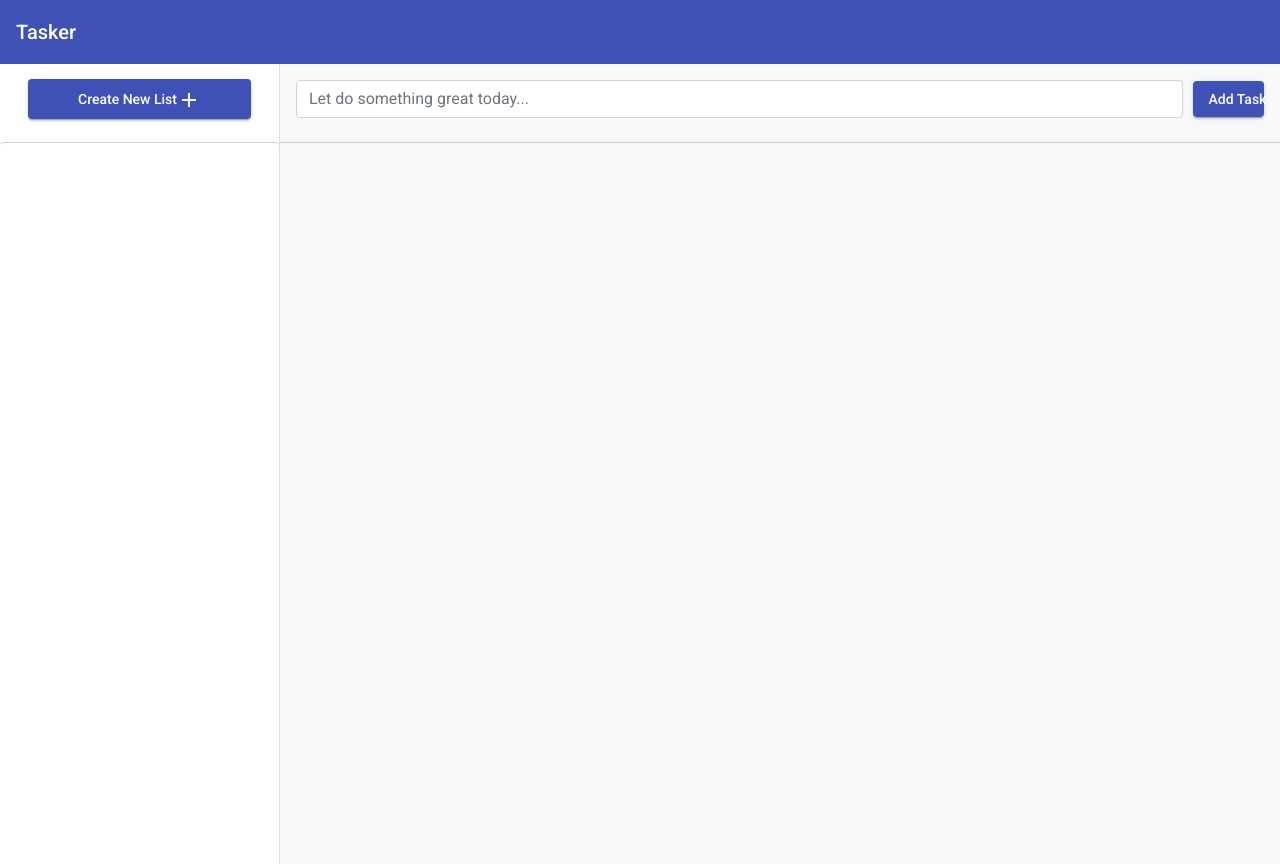
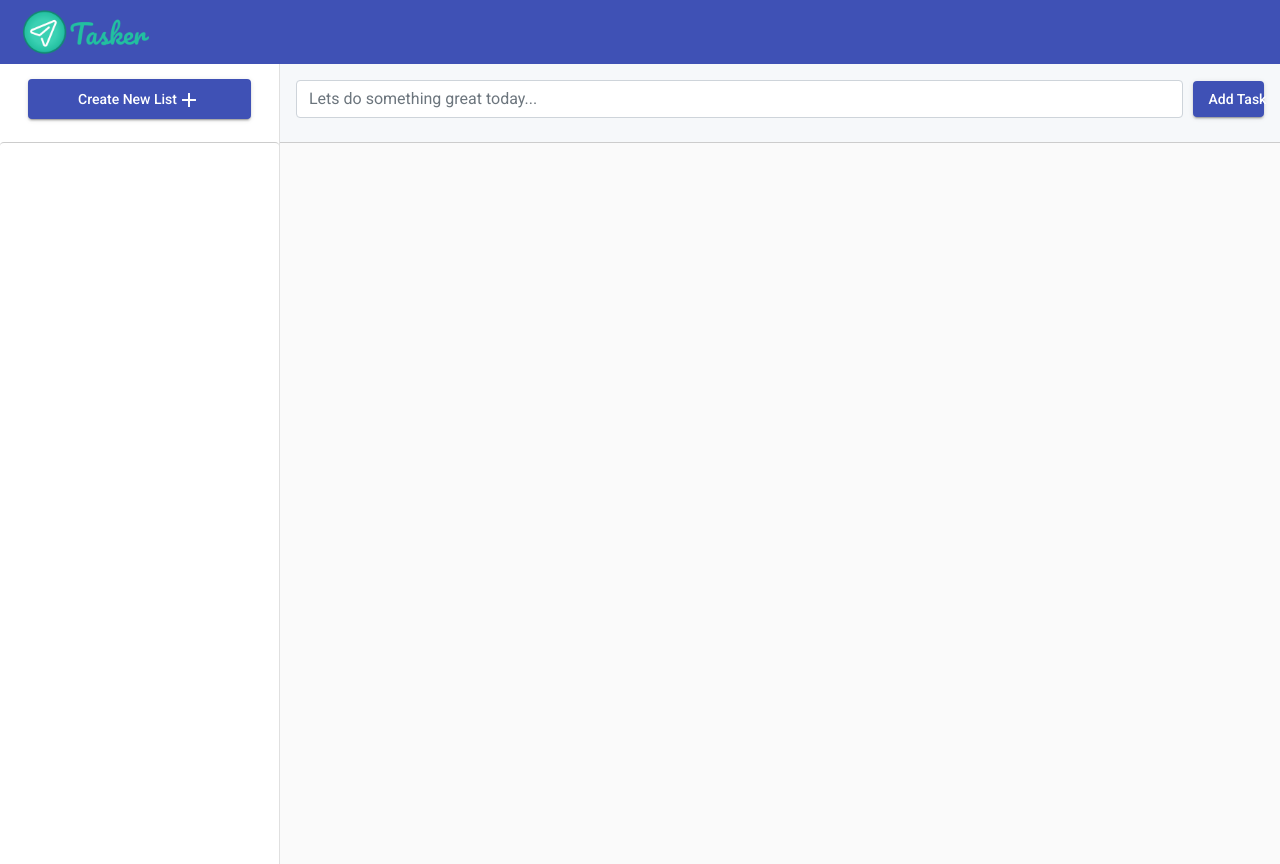
Before and after one commit to akshaypalekar/tasker-front-end, an Angular app: page / in a window 1280 px wide. Built offline with nearby package versions, Linux system fonts and the light colour scheme.

Commit message:
Logo added

```diff
--- a/src/app/Components/main-container/task-creat/task-creat.component.html
+++ b/src/app/Components/main-container/task-creat/task-creat.component.html
@@ -2,7 +2,7 @@
     <form (submit)="onSubmit(taskForm)" #taskForm="ngForm">
         <div class="form-row align-items-center">
             <div class="col-xs-12 col-lg-11">
-                <input type="text" class="form-control mb-2" id="inlineFormInput" placeholder="Let do something great today...">
+                <input type="text" class="form-control mb-2" id="inlineFormInput" placeholder="Lets do something great today...">
             </div>
             <div class="col-xs-12 col-lg-1">
                 <button mat-raised-button color="primary" class="btn btn-primary mb-2">Add Task</button>
--- a/src/app/Navigation/headnav-sidenav/headnav-sidenav.component.html
+++ b/src/app/Navigation/headnav-sidenav/headnav-sidenav.component.html
@@ -7,7 +7,9 @@
     *ngIf="isHandset$ | async">
     <mat-icon aria-label="Side nav toggle icon">menu</mat-icon>
   </button>
-  <span>Tasker</span>
+  <!-- <span>Tasker</span> -->
+  <img src="../../../assets/images/tasker_logo.png" width="140" height="140">
+
 </mat-toolbar>
 
 <mat-sidenav-container class="sidenav-container">
```
Also changed, not shown: src/assets/images/tasker_logo.png (added), 3 other files (tests, documents, lock files or other folders).
